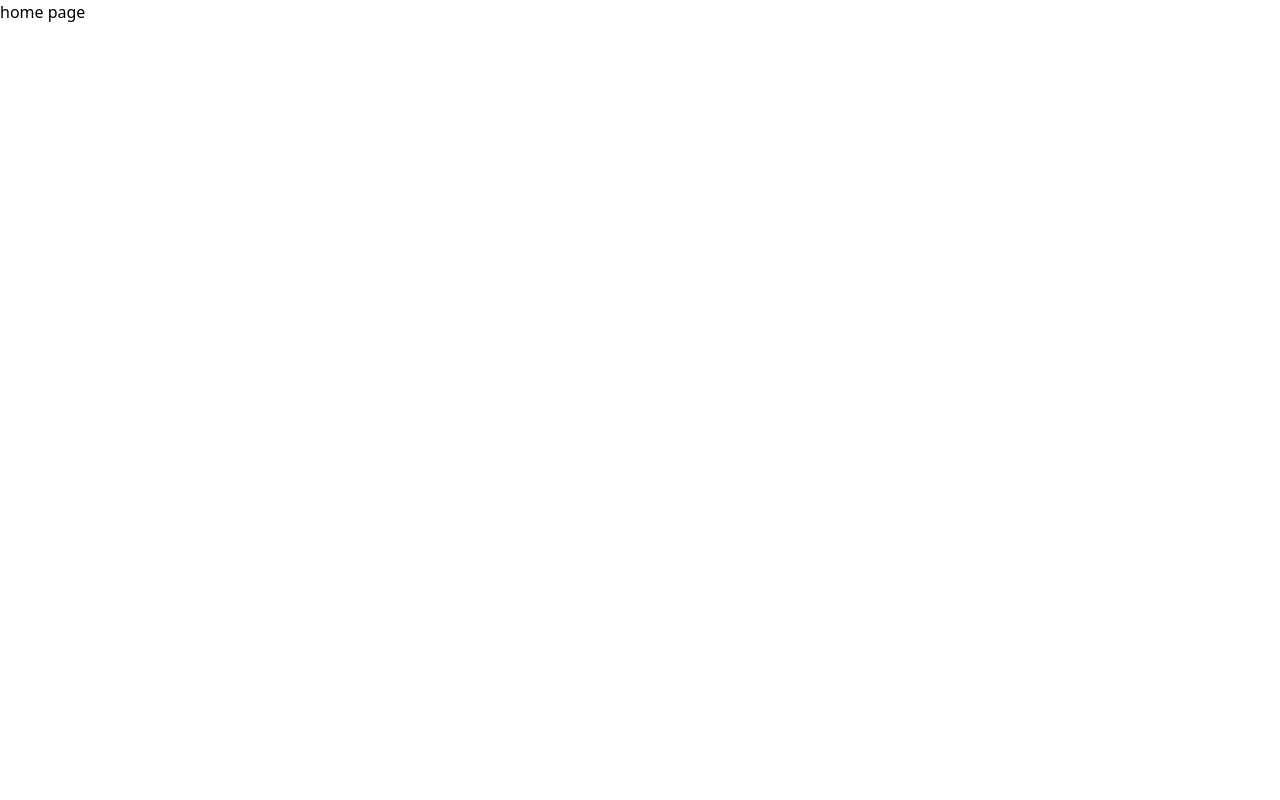
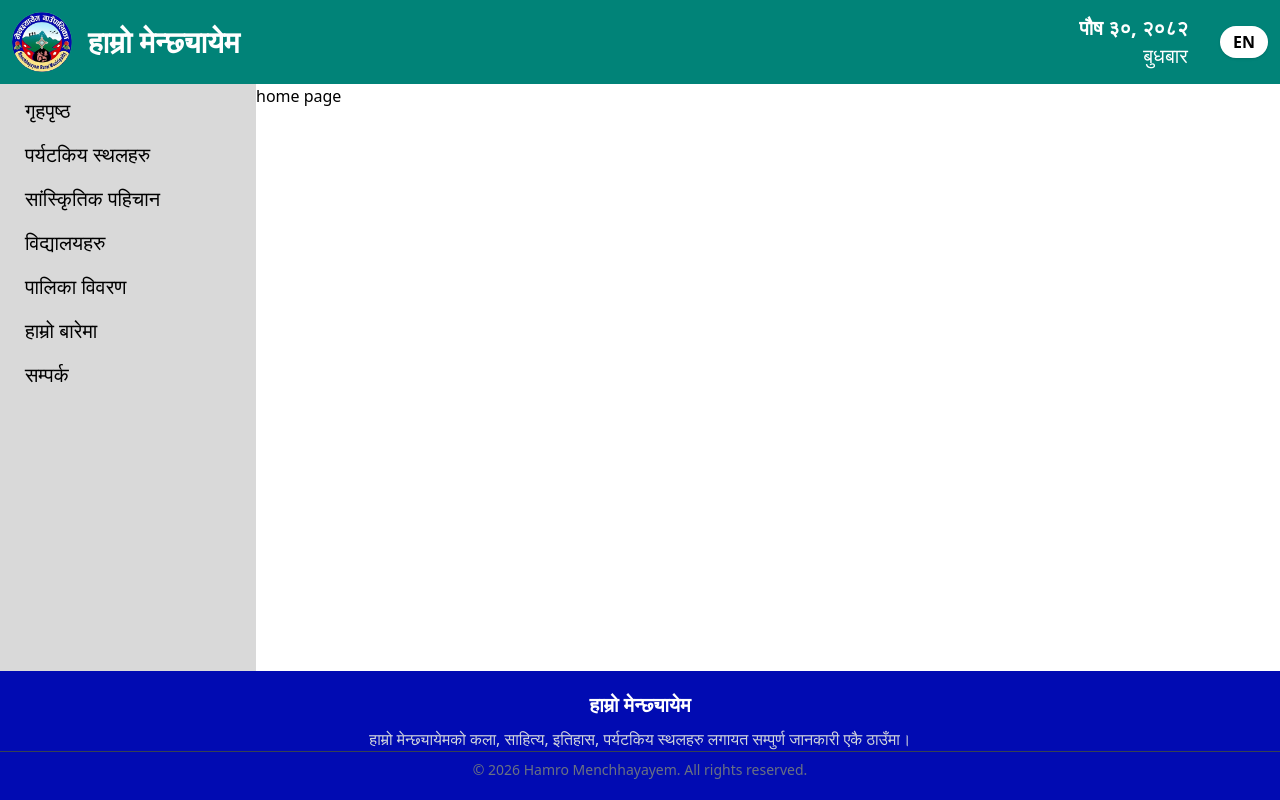
Before and after one commit to Kushal216/hamro-menchhayayem, a Next.js app: page /home in a window 1280 px wide. Built offline with nearby package versions, Linux system fonts and the light colour scheme.

Commit message:
modify layout in public and root

```diff
--- a/app/(public)/layout.jsx
+++ b/app/(public)/layout.jsx
@@ -1,5 +1,8 @@
 import { Geist, Geist_Mono } from 'next/font/google';
 import Menubar from '@/components/layout/Menubar';
+import Footer from '@/components/layout/Footer';
+import Navbar from '@/components/layout/Navbar';
+
 const geistSans = Geist({
   variable: '--font-geist-sans',
   subsets: ['latin'],
@@ -11,15 +14,29 @@ const geistMono = Geist_Mono({
 });
 
 export const metadata = {
-  title: 'Hamro Menchhayayem',
+  title: '',
   description: 'Generated by create next app',
 };
 
 export default function RootLayout({ children }) {
   return (
-    <main className={`${geistSans.variable} ${geistMono.variable} antialiased`}>
-      {' '}
-      {children}
-    </main>
+      <div
+        className={`${geistSans.variable} ${geistMono.variable} antialiased flex flex-col h-screen`}
+      >
+        <header>
+          <Navbar />
+        </header>
+
+        <div className="body flex-1 flex">
+          <aside className="flex-1/5 ">
+            <Menubar />
+          </aside>
+          <main className="flex-4/5 ">{children}</main>
+        </div>
+
+        <footer>
+          <Footer />
+        </footer>
+      </div>
   );
 }
--- a/app/layout.jsx
+++ b/app/layout.jsx
@@ -1,6 +1,7 @@
 import { Geist, Geist_Mono } from 'next/font/google';
 import './globals.css';
 import Menubar from '@/components/layout/Menubar';
+import Footer from '@/components/layout/Footer';
 
 const geistSans = Geist({
   variable: '--font-geist-sans',
@@ -13,8 +14,8 @@ const geistMono = Geist_Mono({
 });
 
 export const metadata = {
-  title: 'Hamro Menchhayayem',
-  description: 'Generated by create next app',
+  title: 'गृहपृष्ठ - हाम्रो मेन्छ्यायेम',
+  description: 'This is the homepage of Hamro Menchhayayem Website.',
 };
 
 export default function RootLayout({ children }) {
@@ -24,6 +25,10 @@ export default function RootLayout({ children }) {
         className={`${geistSans.variable} ${geistMono.variable} antialiased h-screen`}
       >
         {children}
+
+        {/* <footer>
+          <Footer />
+        </footer> */}
       </body>
     </html>
   );
```
